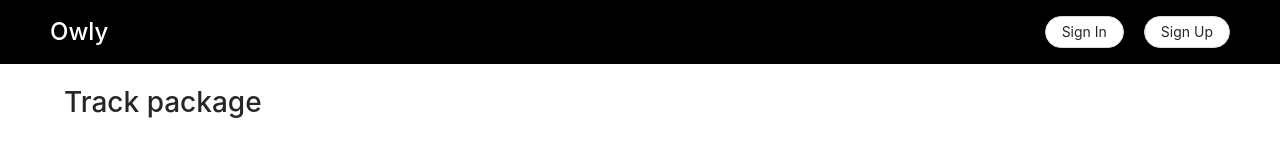
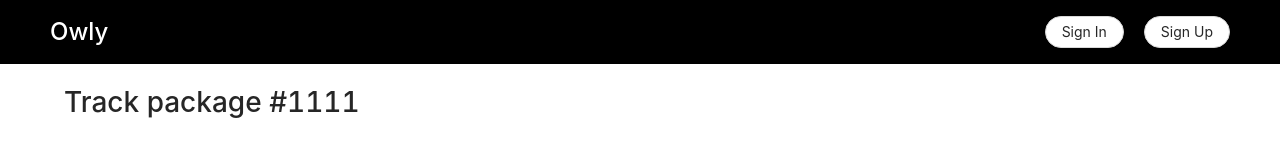
Before and after one commit to Stephen-X123/deliveryProject, a React (Create React App) app in the folder DeliveryProject-Frontend/frontend-react-app/: page /tracking in a window 1280 px wide. Shown: the top 156 px of the page. Built offline with nearby package versions, Linux system fonts and the light colour scheme.

Commit message:
Show order number on tracking page

```diff
--- a/DeliveryProject-Frontend/frontend-react-app/src/components/Tracking.js
+++ b/DeliveryProject-Frontend/frontend-react-app/src/components/Tracking.js
@@ -12,7 +12,8 @@ import { SHIPPING_STATUS_INDEX } from "../constants/trackingConstants";
 export default class Tracking extends React.Component {
 
   renderStatus = (data) => {
-    const {shipmentStatus} = data;
+    const {shipmentStatus, order} = data;
+    const {orderId} = order;
     const steps = SHIPPING_STATUS_INDEX[shipmentStatus];
     let orderIconColor = "limegreen";
     let shipIconColor = "lightgray";
@@ -29,7 +30,7 @@ export default class Tracking extends React.Component {
       <>
         <div className="tracking-background">
           <h1 className="tracking-title">
-            Track package
+            Track package #{orderId}
           </h1>
         </div>
         <div className="tracking-graph">
```
